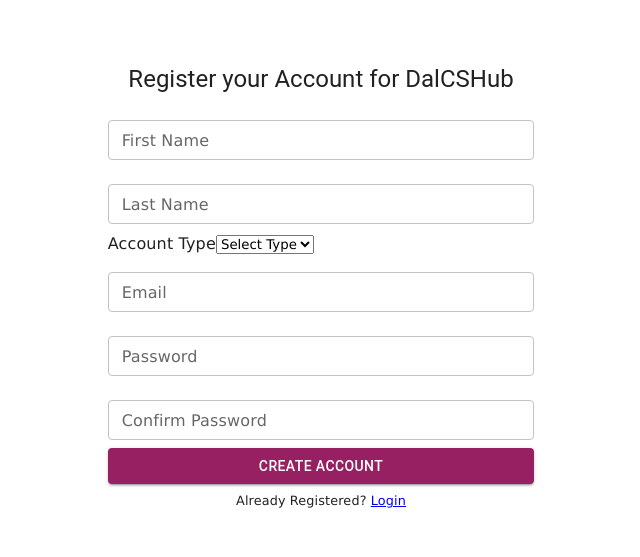
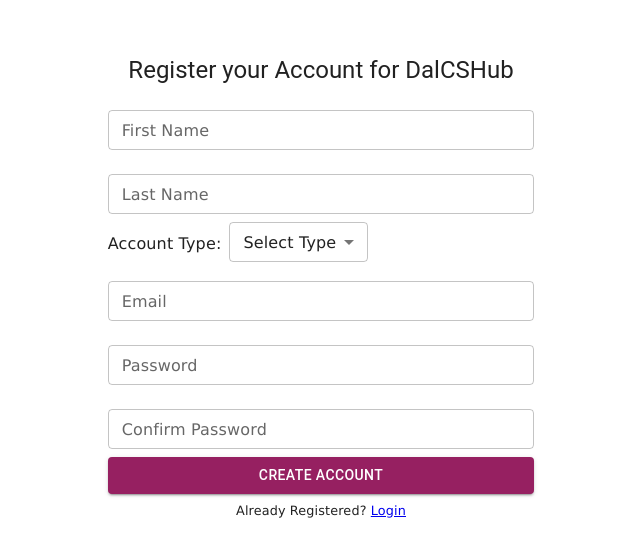
Before and after one commit to Lareina-Y/DalCSHub, a React (Create React App) app in the folder dalcshub-react/: page /register in a window 1280 px wide. Shown: the part 113-670 px from the top of the page, without its empty margins (319-959 px from the left). Built offline with nearby package versions, Linux system fonts and the light colour scheme; no server answers.

Commit message:
add notification in login and register

```diff
--- a/dalcshub-react/src/pages/Login.js
+++ b/dalcshub-react/src/pages/Login.js
@@ -2,13 +2,15 @@
 
 import React, { useState } from "react";
 import { useNavigate, Link } from "react-router-dom";
-import { useUser } from "../providers";
+import { useUser, useSnackbar } from "../providers";
 import { API_URL } from "../utils";
 import { Grid, TextField, Button, Typography } from "@mui/material";
 
 export const Login = () => {
   const { setUser } = useUser();
+  const { openSnackbar } = useSnackbar();
   const navigate = useNavigate();
+
   const [loginInput, setLoginInput] = useState({
     loginEmail: "",
     loginPassword: "",
@@ -77,10 +79,9 @@ export const Login = () => {
           "password": loginPassword
         }),
       });
+      const result = await response.json();
 
       if (response.ok) {
-        const result = await response.json();
-
         console.log("user: ", result.data)
         setUser(result.data);
 
@@ -91,8 +92,8 @@ export const Login = () => {
         navigate("/main");
       } else {
         console.log("console.log(response.status);", response.status);
-        window.alert("At least one of the fields is invalid");
       }
+      openSnackbar(result.message, result.success? "success" : "error");
     } catch (e) {
       console.error(e);
     }
--- a/dalcshub-react/src/pages/Register.js
+++ b/dalcshub-react/src/pages/Register.js
@@ -1,11 +1,15 @@
 //Author: Vrund Patel
 
 import React, { useState } from 'react';
-import { Link } from 'react-router-dom';
+import { Link, useNavigate } from 'react-router-dom';
 import { API_URL } from "../utils";
-import { Grid, TextField, Button, Typography } from '@mui/material';
+import { Grid, TextField, Button, Typography, Select, MenuItem, FormHelperText, Stack, FormControl } from '@mui/material';
+import { useSnackbar } from '../providers';
 
 export const Register = () => {
+  const navigate = useNavigate();
+  const { openSnackbar } = useSnackbar();
+
   const [input, setInput] = useState({
     fName: '',
     lName: '',
@@ -79,6 +83,13 @@ export const Register = () => {
       error.lName = '';
     }
 
+    // type
+    if (!input.type) {
+      error.type = 'Account Type is required';
+    } else {
+      error.type = '';
+    }
+
     // email
     if (!input.email) {
       error.email = 'Email is required';
@@ -113,7 +124,7 @@ export const Register = () => {
     const { fName, lName, type, email, password } = input;
 
     if (!fName || !lName || !type || !email || !password) {
-      window.alert('Please fill in all required fields.');
+      openSnackbar("Please fill in all required fields.", "warning");
       return;
     }
 
@@ -132,18 +143,18 @@ export const Register = () => {
         })
       });
 
-      const data = await res.json();
+      const result = await res.json();
+      openSnackbar(result.message, result.success? "success" : "error");
 
-      if (data.status === 422 || !data) {
-        window.alert('Invalid Registration');
+      if (result.success) {
+        navigate("/login");
         console.log("Invalid user's registration");
       } else {
-        window.alert('Registration Successful');
         console.log('User registration Completed');
       }
     } catch (error) {
       console.error('Error:', error);
-      window.alert('An error occurred. Please try again later.');
+      openSnackbar("An error occurred. Please try again later.", "error");
     }
   };
 
@@ -180,25 +191,27 @@ export const Register = () => {
                 error={Boolean(errors.lName)}
                 helperText={errors.lName}
               />
-              <div>
-                <label>Account Type</label>
-                <select
+              <Stack direction="row" justifyContent="flex-start" alignItems="center" spacing={1}>
+                <label>Account Type: </label>
+                <FormControl error={Boolean(errors.type)}>
+                  <Select
                     className="form-control"
                     name="type"
                     value={input.accountType}
                     onChange={handleChange}
-                  error={Boolean(errors.type)}
-                  helperText={errors.type}
                     defaultValue={'Select'}
+                    size="small"
                   >
-                  <option value={'Select'} disabled>
+                    <MenuItem value={'Select'} disabled>
                       Select Type
-                  </option>
-                  <option value={'Instructor'}>Instructor</option>
-                  <option value={'Student'}>Student</option>
-                  <option value={'Alumni'}>Alumni</option>
-                </select>
-              </div>
+                    </MenuItem>
+                    <MenuItem value={'Student'}>Student</MenuItem>
+                    <MenuItem value={'Instructor'}>Instructor</MenuItem>
+                    <MenuItem value={'Alumni'}>Alumni</MenuItem>
+                  </Select>
+                  <FormHelperText>{errors.type}</FormHelperText>
+                </FormControl>
+              </Stack>
               <TextField
                 label="Email"
                 type="email"
```
Also changed, not shown: 1 other file (tests, documents, lock files or other folders). Lines whose indentation alone changed are shown as unchanged.
